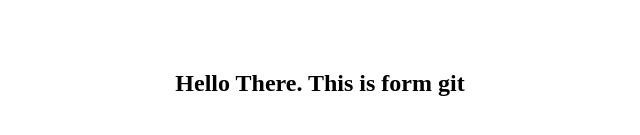
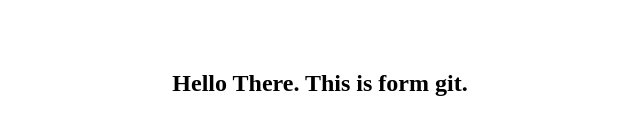
Before and after one commit to imtyassayad/git_test, a plain HTML site: page index.html in a window 1280 px wide. Shown: the part 325-460 px from the top of the page, 320-960 px from the left. Drawn offline with Linux system fonts and the light colour scheme.

Commit message:
updated index

```diff
--- a/index.html
+++ b/index.html
@@ -16,7 +16,7 @@
 </head>
 <body>
     <div class="container">
-        <h2>Hello There. This is form git</h2>
+        <h2>Hello There. This is form git.</h2>
     </div>
 </body>
 </html>
```
